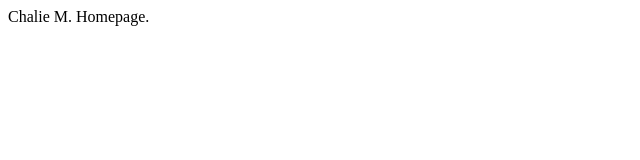
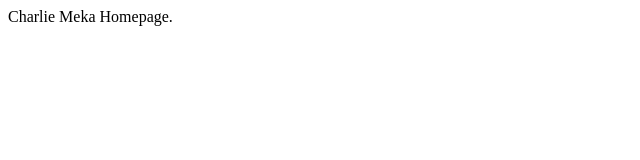
Before and after one commit to charlie-meka/cv, a plain HTML site: page index.html in a window 1280 px wide. Shown: the full height of the page, 0-640 px from the left. Drawn offline with Linux system fonts and the light colour scheme.

Commit message:
Update index.html

```diff
--- a/index.html
+++ b/index.html
@@ -7,6 +7,6 @@
     <title>Profile</title>
 </head>
 <body>
-    Chalie M. Homepage.
+    Charlie Meka Homepage.
 </body>
 </html>
```
